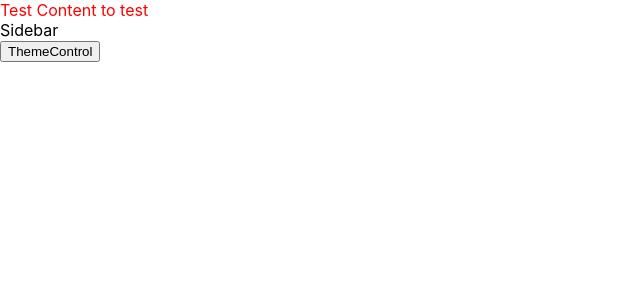
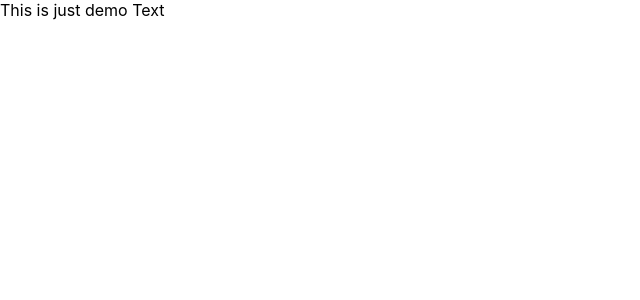
Before and after one commit to cdcalderon/react-state-utilities, a React (Create React App) app: page / in a window 1280 px wide. Shown: the top 300 px of the page, without its empty margins (0-640 px from the left). Built offline with nearby package versions, Linux system fonts and the light colour scheme.

Commit message:
implement useEffect utility

```diff
--- /dev/null
+++ b/src/04-useEffect/App.js
@@ -0,0 +1,19 @@
+import React from "react";
+import { useDarkMode } from "./useDarkMode";
+
+export const App = () => {
+  let isDarkMode = useDarkMode();
+
+  return (
+    <div
+      style={{
+        height: 500,
+        width: 500,
+        color: isDarkMode ? "white" : "black",
+        backgroundColor: isDarkMode ? "black" : "white",
+      }}
+    >
+      This is just demo Text
+    </div>
+  );
+};
--- /dev/null
+++ b/src/04-useEffect/useDarkMode.js
@@ -0,0 +1,29 @@
+import React, { useEffect, useState } from "react";
+
+const initiallyDark = window.matchMedia("(prefers-color-scheme: dark)").matches;
+
+export const useDarkMode = () => {
+  let [dark, setDark] = useState(initiallyDark);
+
+  const listener = (event) => {
+    setDark(event.matches);
+  };
+
+  useEffect(() => {
+    window
+      .matchMedia("(prefers-color-scheme: dark)")
+      .addEventListener("change", listener);
+
+    return () => {
+      window
+        .matchMedia("(prefers-color-scheme: dark)")
+        .removeEventListener("change", listener);
+    };
+  }, []);
+
+  return dark;
+};
+
+//  window
+//    .matchMedia("(prefers-color-scheme: dark)")
+//    .addEventListener("change", listener);
--- a/src/index.js
+++ b/src/index.js
@@ -6,7 +6,8 @@ import reportWebVitals from "./reportWebVitals";
 
 //import { App } from "./01-useStateTraining/App";
 //import { App } from "./02-useReducer/App";
-import { App } from "./03-useContext/App";
+//import { App } from "./03-useContext/App";
+import { App } from "./04-useEffect/App";
 const root = ReactDOM.createRoot(document.getElementById("root"));
 root.render(
   <React.StrictMode>
```
